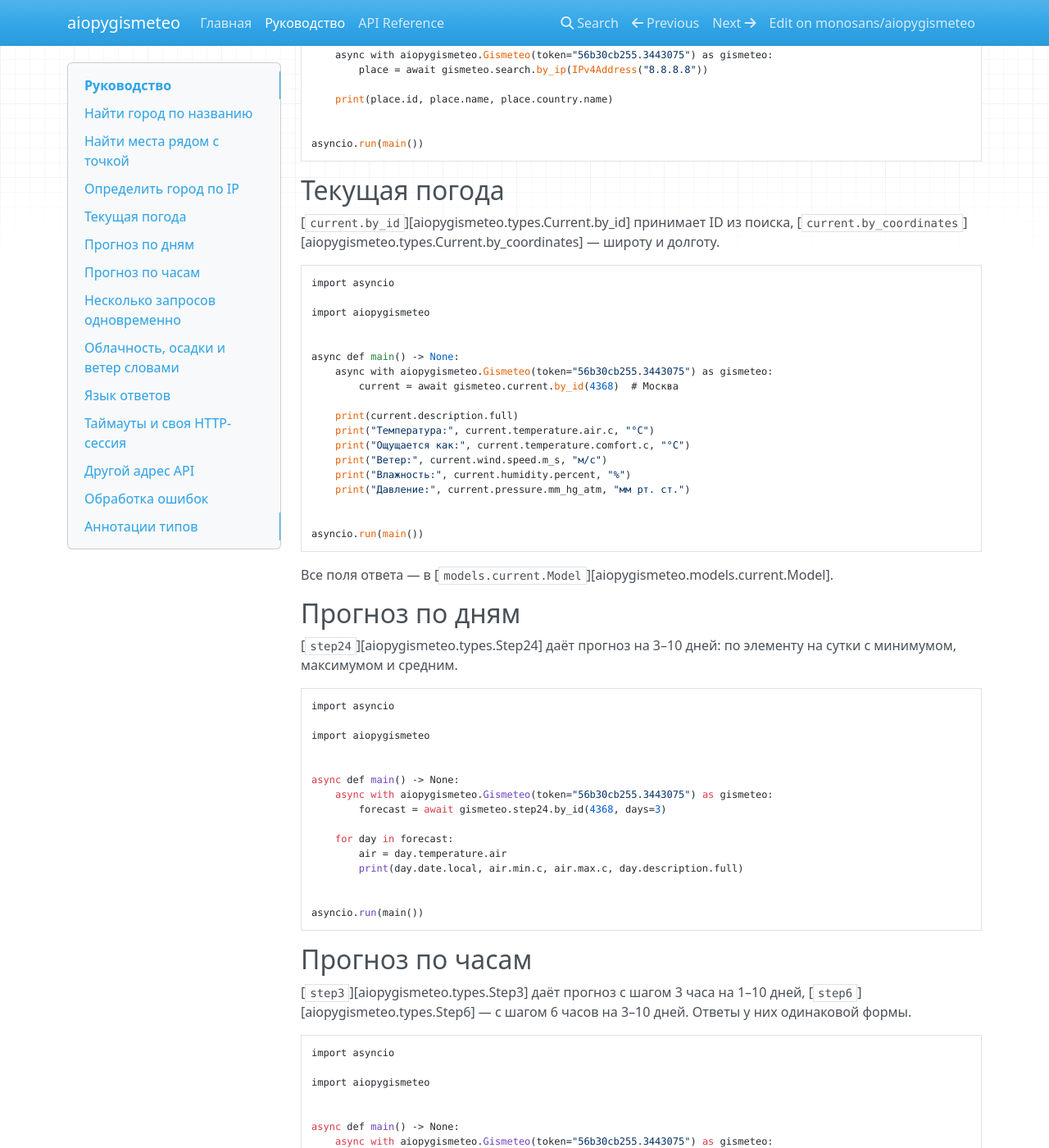
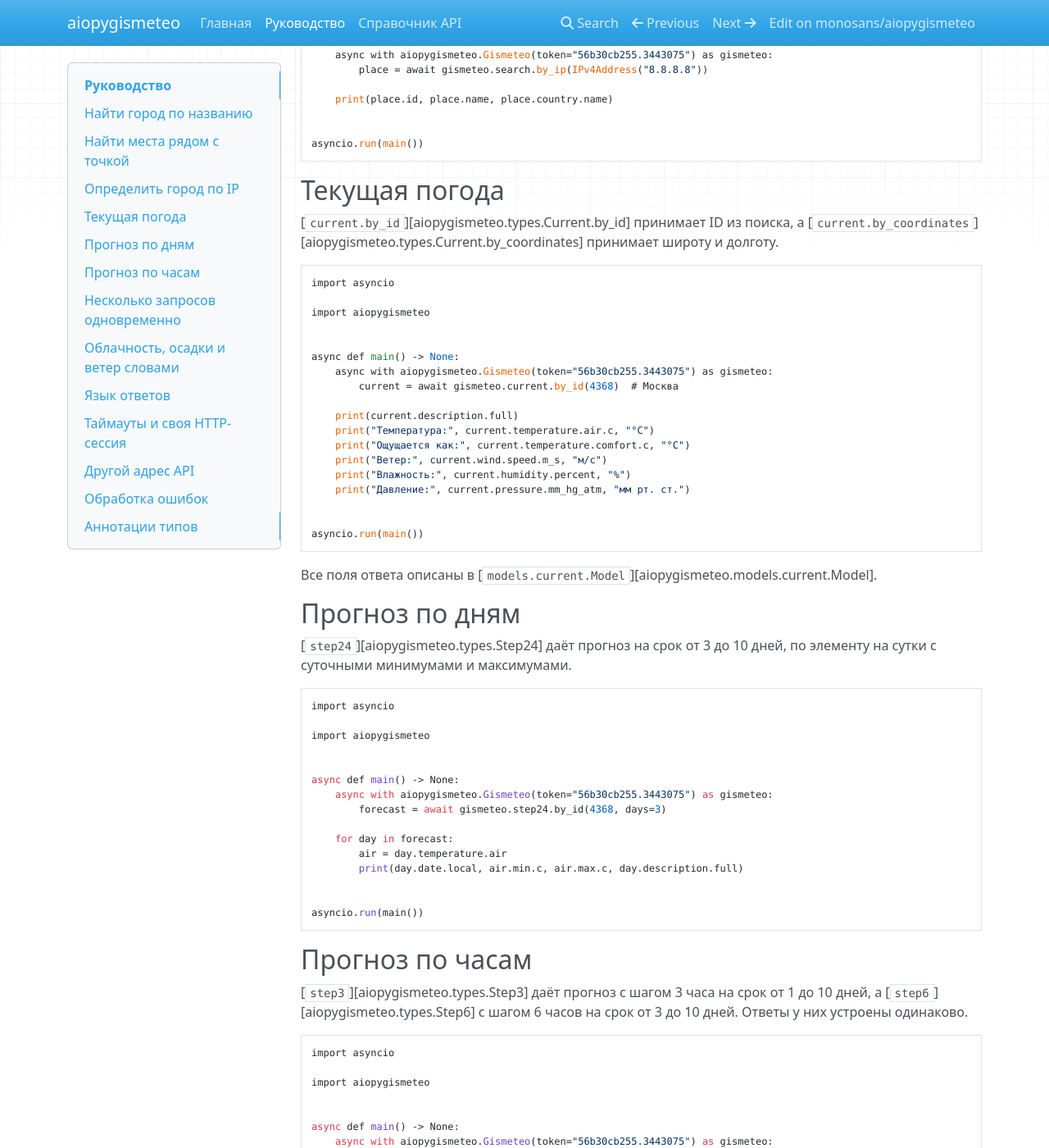
Before and after one commit to monosans/aiopygismeteo, an MkDocs documentation site: the page built from docs/guide.md, in a window 1280 px wide and 1400 px high, scrolled down 1211 px. Shown: the whole window at 82% size. Built offline with MkDocs 1.6.1, drawn with Linux system fonts in a browser that asks for light colours; nearby versions of some CDN libraries; some of the changed text lies outside the part shown.

Commit message:
docs: plainer wording, no dashes

````diff
--- a/docs/guide.md
+++ b/docs/guide.md
@@ -27,7 +27,7 @@ asyncio.run(main())
 
 ## Найти места рядом с точкой
 
-[`search.by_coordinates`][aiopygismeteo.types.Search.by_coordinates] возвращает до `limit` (1–36) ближайших географических объектов.
+[`search.by_coordinates`][aiopygismeteo.types.Search.by_coordinates] возвращает ближайшие к точке географические объекты, не больше `limit` (от 1 до 36).
 
 ```python
 import asyncio
@@ -69,7 +69,7 @@ asyncio.run(main())
 
 ## Текущая погода
 
-[`current.by_id`][aiopygismeteo.types.Current.by_id] принимает ID из поиска, [`current.by_coordinates`][aiopygismeteo.types.Current.by_coordinates] — широту и долготу.
+[`current.by_id`][aiopygismeteo.types.Current.by_id] принимает ID из поиска, а [`current.by_coordinates`][aiopygismeteo.types.Current.by_coordinates] принимает широту и долготу.
 
 ```python
 import asyncio
@@ -92,11 +92,11 @@ async def main() -> None:
 asyncio.run(main())
 ```
 
-Все поля ответа — в [`models.current.Model`][aiopygismeteo.models.current.Model].
+Все поля ответа описаны в [`models.current.Model`][aiopygismeteo.models.current.Model].
 
 ## Прогноз по дням
 
-[`step24`][aiopygismeteo.types.Step24] даёт прогноз на 3–10 дней: по элементу на сутки с минимумом, максимумом и средним.
+[`step24`][aiopygismeteo.types.Step24] даёт прогноз на срок от 3 до 10 дней, по элементу на сутки с суточными минимумами и максимумами.
 
 ```python
 import asyncio
@@ -118,7 +118,7 @@ asyncio.run(main())
 
 ## Прогноз по часам
 
-[`step3`][aiopygismeteo.types.Step3] даёт прогноз с шагом 3 часа на 1–10 дней, [`step6`][aiopygismeteo.types.Step6] — с шагом 6 часов на 3–10 дней. Ответы у них одинаковой формы.
+[`step3`][aiopygismeteo.types.Step3] даёт прогноз с шагом 3 часа на срок от 1 до 10 дней, а [`step6`][aiopygismeteo.types.Step6] с шагом 6 часов на срок от 3 до 10 дней. Ответы у них устроены одинаково.
 
 ```python
 import asyncio
--- a/mkdocs.yml
+++ b/mkdocs.yml
@@ -7,7 +7,7 @@ edit_uri: edit/main/docs/
 nav:
   - Главная: index.md
   - Руководство: guide.md
-  - API Reference: api.md
+  - Справочник API: api.md
 theme:
   features:
     - content.action.edit
````
Also changed, not shown: other parts of docs/guide.md (+6 -6 lines), README.md (+2 -2 lines), docs/api.md (+1 -1 lines), docs/index.md (+4 -4 lines).
